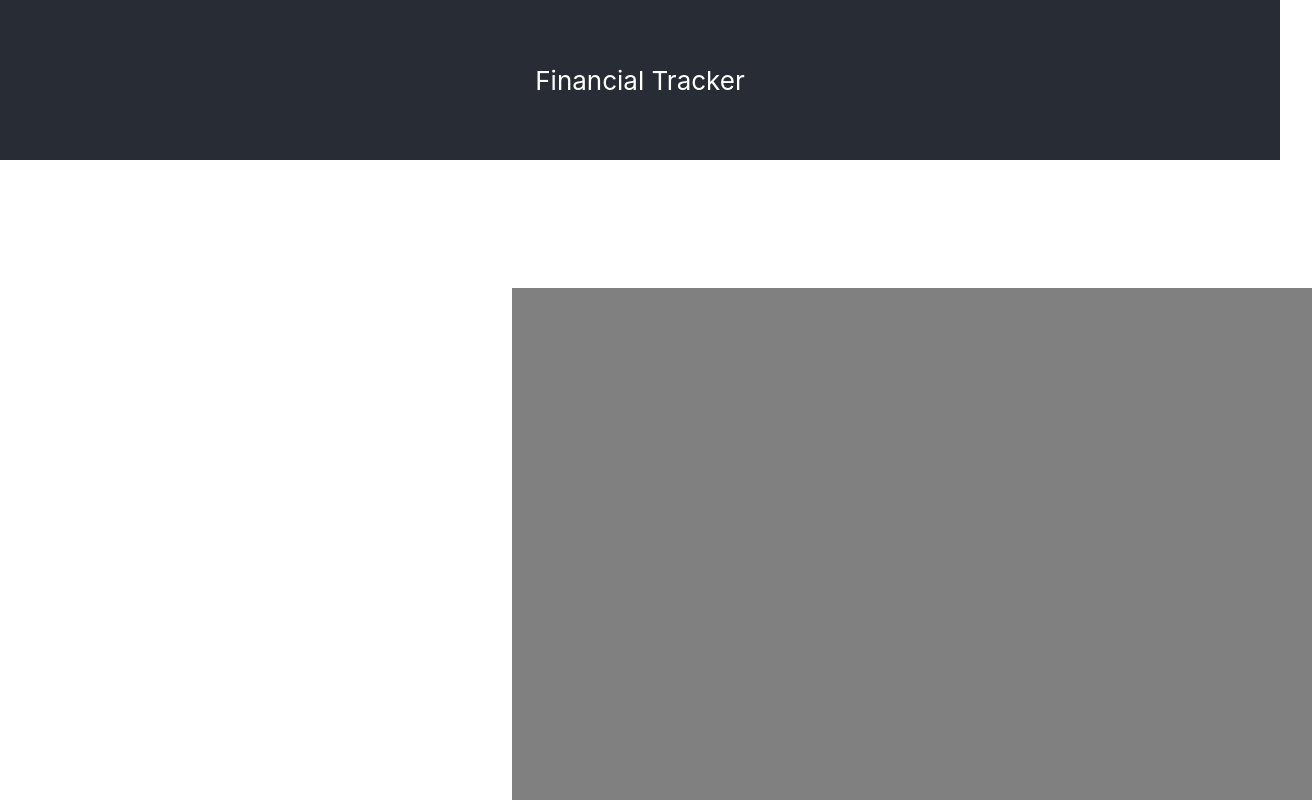
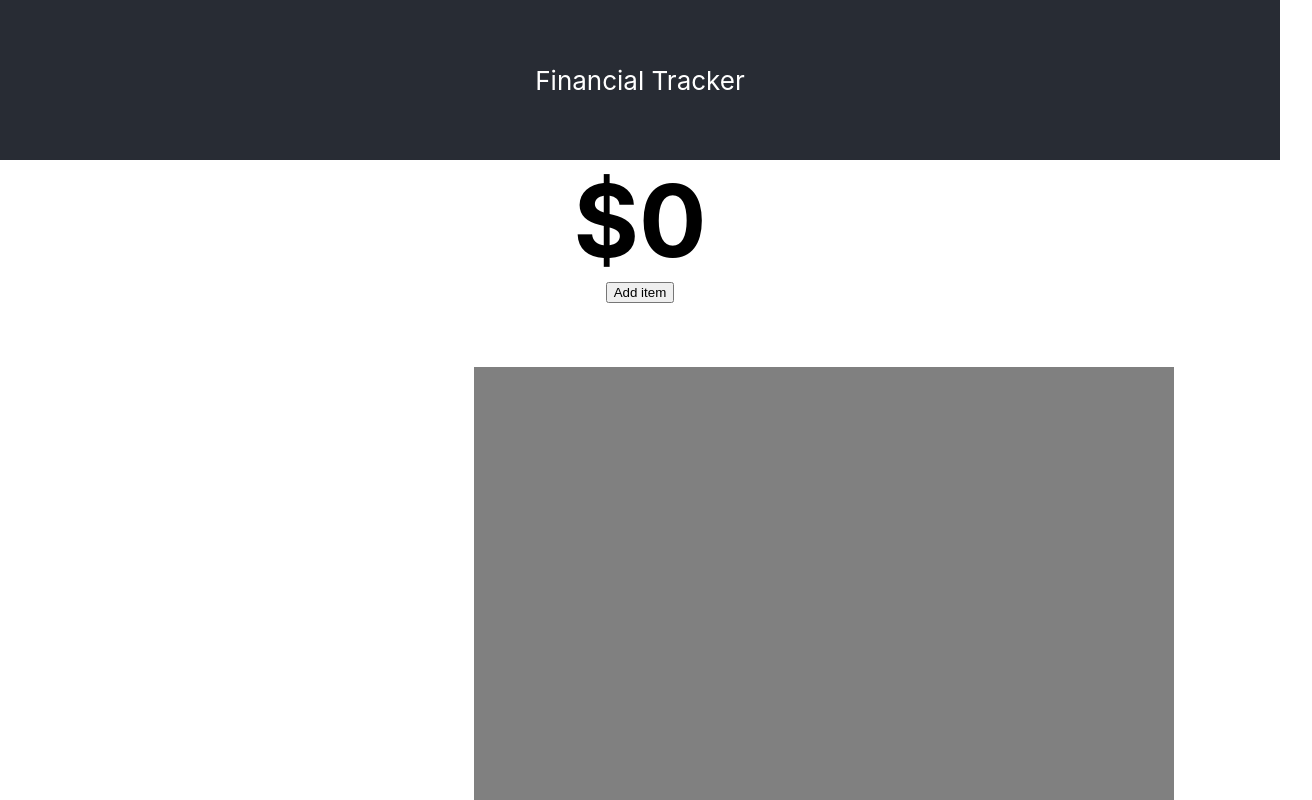
Before and after one commit to CodingTiger25/Finance_Helper, a React (Create React App) app in the folder frontend/: page / in a window 1280 px wide. Shown: the top 800 px of the page, 1312 px wide, since content can reach past the window. Built offline with nearby package versions, Linux system fonts and the light colour scheme.

Commit message:
label and balance changes

```diff
--- a/frontend/src/App.css
+++ b/frontend/src/App.css
@@ -8,15 +8,28 @@
 }
 
 .Bill-container{
-  height: 800px;
-  width: 800px;
-  margin-top: 10%;
-  margin-left: 40%;
+  height: 700px;
+  width: 700px;
+  margin-top: 5%;
+  margin-left: 37%;
   background-color: gray;
   display: flex;
   align-items: center;
   justify-content: center;
   text-align: center;
+}
+
+.balance{
+  font-weight: bold;
+  font-size: 100px;
+}
+
+#addBill{
+  display: none;
+}
+
+#closeBill{
+  display: none;
 }
 
 @media (prefers-reduced-motion: no-preference) {
--- a/frontend/src/App.js
+++ b/frontend/src/App.js
@@ -1,7 +1,21 @@
 import logo from './logo.svg';
 import './App.css';
+import {useState} from "react";
 
 function App() {
+
+  const [balance, setBalance] = useState(0);
+
+  function addItem()
+  {
+      document.getElementById('addBill').style.display = 'block';
+  }
+
+    function closeItem()
+    {
+        document.getElementById('closeBill').style.display = 'none';
+    }
+
   return (
     <div className="App">
       <header className="App-header">
@@ -9,6 +23,28 @@ function App() {
           Financial Tracker
         </p>
       </header>
+        <div className= "balance">
+            ${balance}
+        </div>
+
+        <div>
+            <button onClick={addItem}>Add item</button>
+        </div>
+
+        <div>
+            <form id="addBill">
+
+               <label> Bill name: </label>
+                <input type={"text"}/>
+
+
+                <label> Bill cost: </label>
+                <input type={"text"}/>
+
+                <button onClick={closeItem}>X</button>
+
+            </form>
+        </div>
 
         <div className= "Bill-container">
 
```
